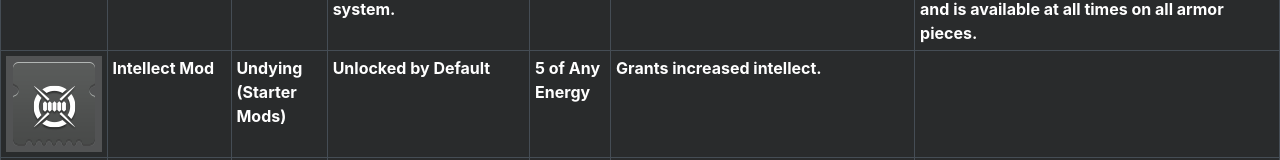
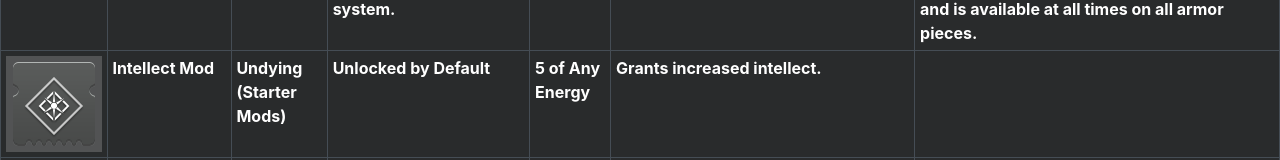
Before and after one commit to NostalgicHoax/nostalgichoax.github.io, a plain HTML site: page index.html in a window 1280 px wide. Shown: the part 569-729 px from the top of the page. Drawn offline with nearby package versions, Linux system fonts and the light colour scheme.

Commit message:
Fix image for Intellect

```diff
--- a/index.html
+++ b/index.html
@@ -95,7 +95,7 @@
 
 				<!--Intellect Mod-->
 				<tr>
-					<th><img src="mod-images\minor-resist.png" class="float-left" alt="Minor Resist"></th>
+					<th><img src="mod-images\intellect-mod.png" class="float-left" alt="Intellect Mod"></th>
 					<th>Intellect Mod</th>
 					<th>Undying (Starter Mods)</th>
 					<th>Unlocked by Default</th>
```
